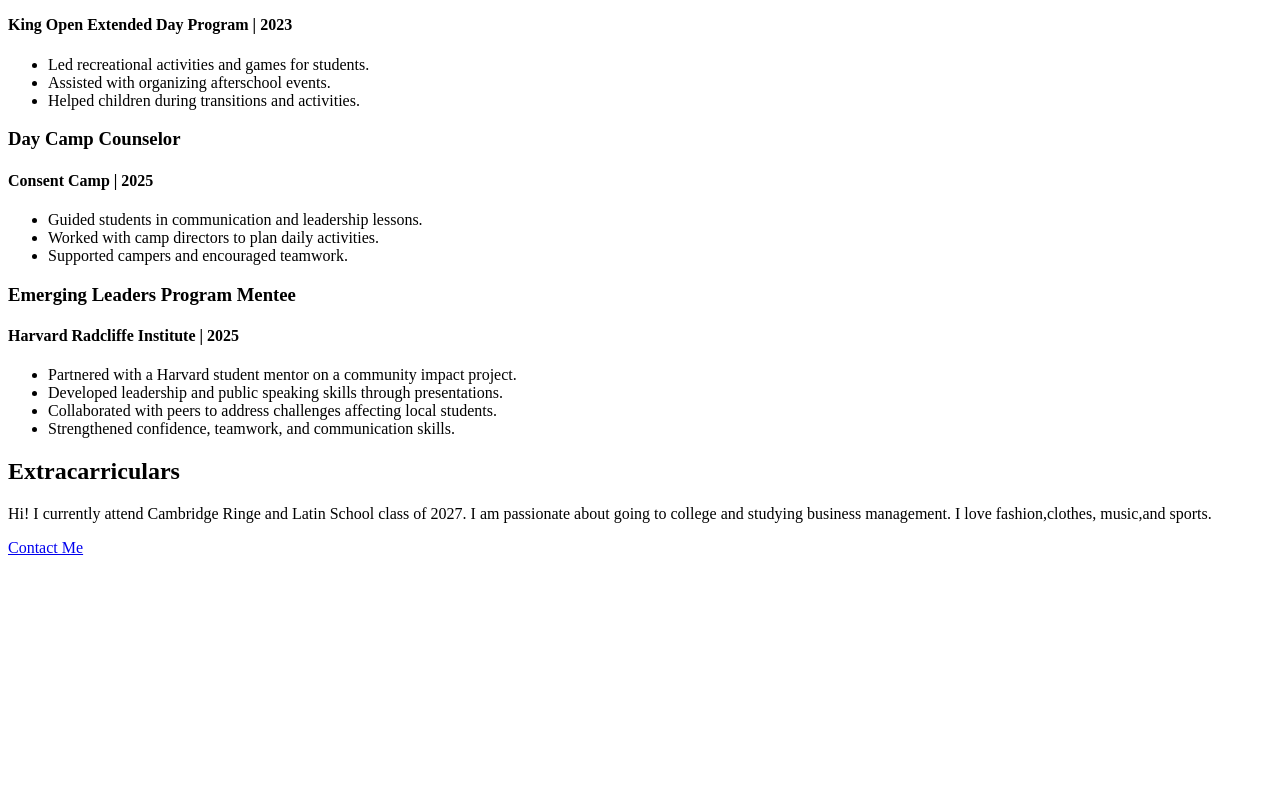
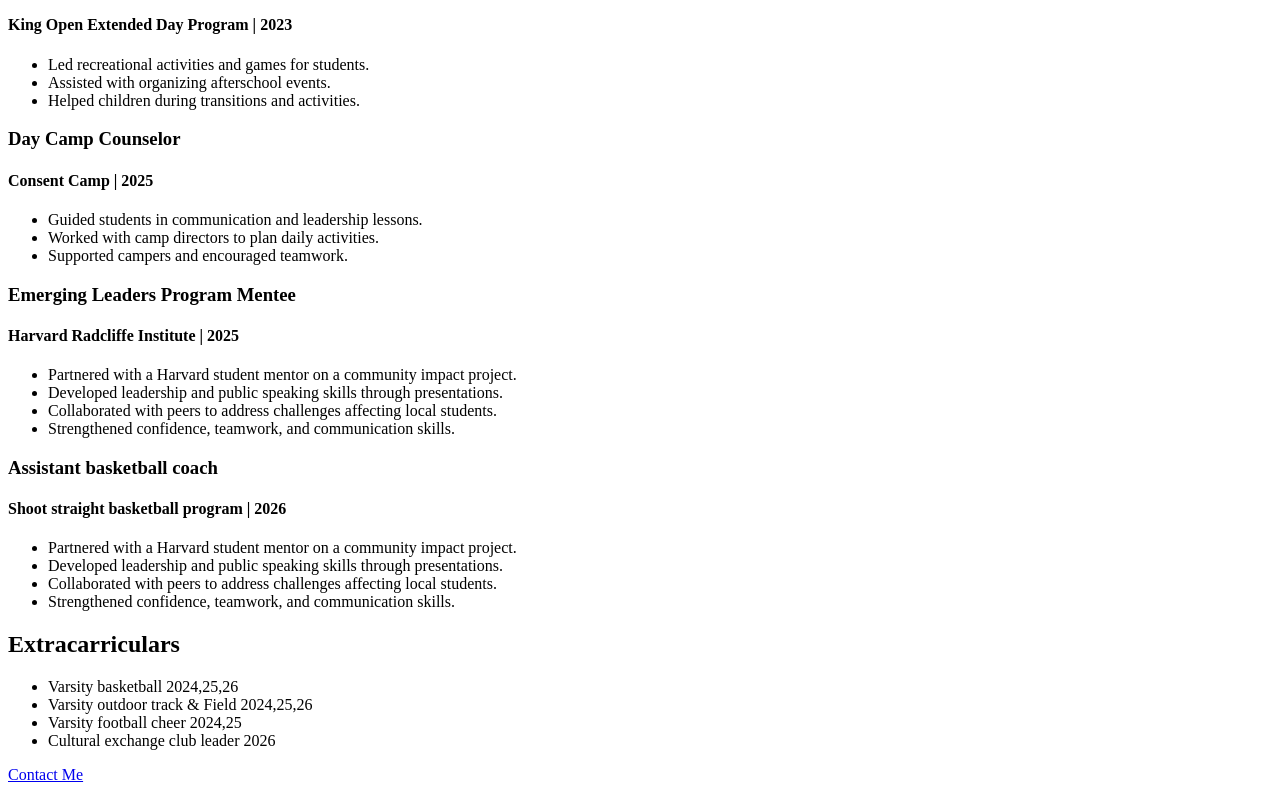
Before and after one commit to 27vnava/Portfolio, a plain HTML site: page index.html in a window 1280 px wide. Shown: the part 869-1669 px from the top of the page. Before the commit the page ends 1442 px from the top, so only its background shows below. Drawn offline with Linux system fonts and the light colour scheme.

Commit message:
added an extracarriculars section

```diff
--- a/index.html
+++ b/index.html
@@ -24,7 +24,7 @@
     <main>
         <section>
             <h2 id="about">About Me</h2>
-            <p>Hi! I am a hardworking and motivated student who enjoys leadership,
+            <p>Hello! I am a hardworking and motivated student who enjoys leadership,
                  teamwork, and creative problem solving. I love learning new
                  skills, working with others, and taking on opportunities that
                  help me grow personally and professionally. I am passionate about going to college and majoring in business management.
@@ -130,13 +130,29 @@
     </div>
 </section>
 
+<div class="experience-card">
+        <h3>Assistant basketball coach</h3>
+        <h4>Shoot straight basketball program | 2026</h4>
+
+        <ul>
+            <li>Partnered with a Harvard student mentor on a community impact project.</li>
+            <li>Developed leadership and public speaking skills through presentations.</li>
+            <li>Collaborated with peers to address challenges affecting local students.</li>
+            <li>Strengthened confidence, teamwork, and communication skills.</li>
+        </ul>
+    </div>
+</section>
+
+
             <section>
             <h2 id="about">Extracarriculars</h2>
-            <p>Hi! I currently attend Cambridge Ringe and Latin School class of 2027.
-                I am passionate about going to college and studying business management.
-                I love fashion,clothes, music,and sports.
+              <ul class="Extracarriculars">
+                <li>Varsity basketball 2024,25,26</li>
+                <li>Varsity outdoor track & Field 2024,25,26</li>
+                <li>Varsity football cheer 2024,25</li>
+                <li>Cultural exchange club leader 2026</li>
 
-             </p>
+
         </section>
 
 
```
